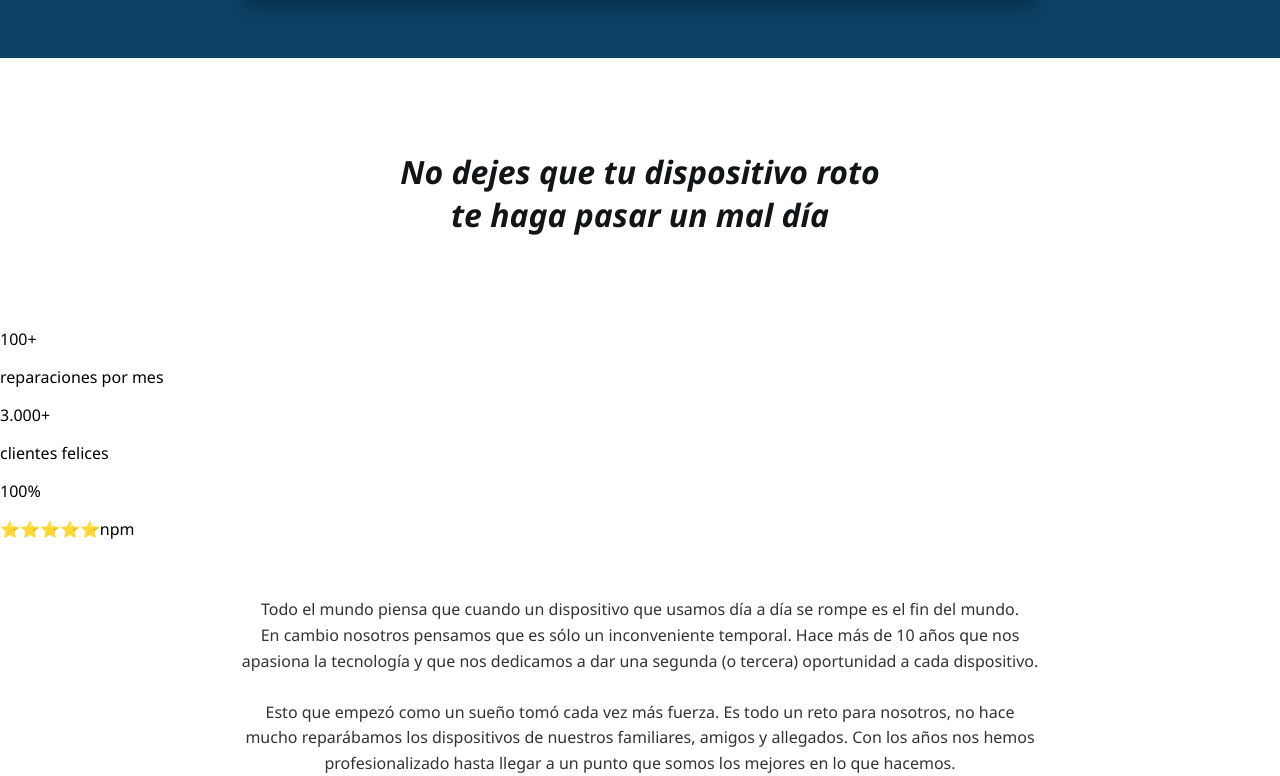
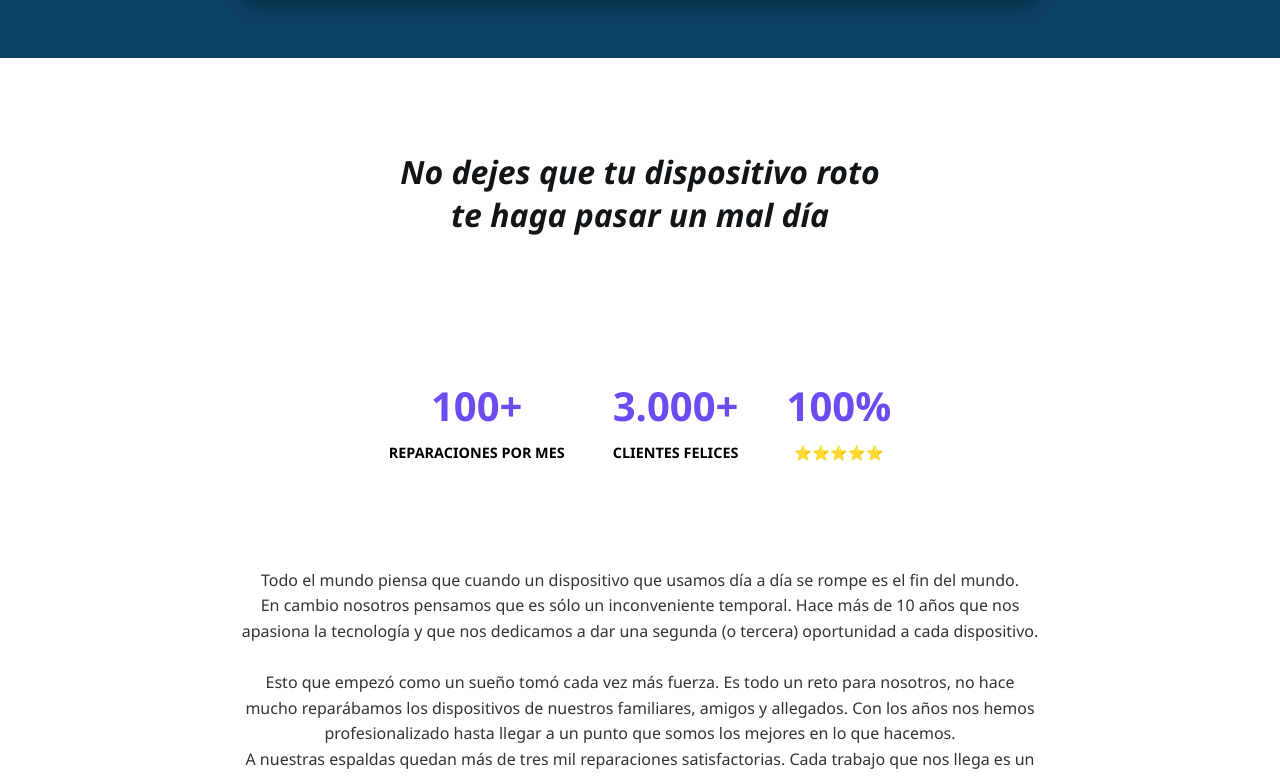
Before and after one commit to gustavo-manzini/Itecs, a React (Vite) app: page /nosotros in a window 1280 px wide. Shown: the part 1325-2101 px from the top of the page. Built offline with nearby package versions, Linux system fonts and the light colour scheme.

Commit message:
creo haber terminado este componente

```diff
--- a/src/App.css
+++ b/src/App.css
@@ -760,10 +760,13 @@ h2{
 }
 .hero-img{
   width: 100%;
+  height: 100%;
   border-radius: 1rem;
   box-shadow: 0 10px 20px rgba(0, 0, 0, 0.3);
   display: block;
   margin: 0 auto;
+  object-fit: cover;
+  object-position: center;
 }
 
 .mensaje{
@@ -793,3 +796,30 @@ h2{
   font-weight: 700;
   margin: 60px 0 40px;
 }
+.estadisticas {
+  display: flex;
+  justify-content: center;
+  gap: 3rem;
+  padding: 50px 20px;
+  text-align: center;
+}
+
+.stat {
+  display: flex;
+  flex-direction: column;
+  align-items: center;
+}
+
+.stat h2 {
+  font-size: 2.5rem;
+  font-weight: 800;
+  color: #6c4cf1;
+  margin: 0;
+}
+
+.stat p {
+  margin-top: 10px;
+  font-size: 0.9rem;
+  font-weight: bold;
+  color: #000;
+}
--- a/src/Componentes/Nosotros.jsx
+++ b/src/Componentes/Nosotros.jsx
@@ -14,14 +14,23 @@ const Nosotros = () => {
         <section className="mensaje">
             <p>No dejes que tu dispositivo roto <br />te haga pasar un mal día</p>
         </section>
-        <section className="estadisticas">
-            <div className="numero">100+</div>
-            <p>reparaciones por mes</p>
-            <div className="numero">3.000+</div>
-            <p>clientes felices</p>
-            <div className="numero">100%</div>
-            <p>⭐⭐⭐⭐⭐npm</p>
-        </section>
+   <section className="estadisticas">
+  <div className="stat">
+    <h2>100+</h2>
+    <p>REPARACIONES POR MES</p>
+  </div>
+  <div className="stat">
+    <h2>3.000+</h2>
+    <p>CLIENTES FELICES</p>
+  </div>
+  <div className="stat">
+    <h2>100%</h2>
+    <p>
+      ⭐⭐⭐⭐⭐ <br />
+    </p>
+  </div>
+</section>
+
 
  <section className="descripcion">
   <div className="descripcion-container">
```
